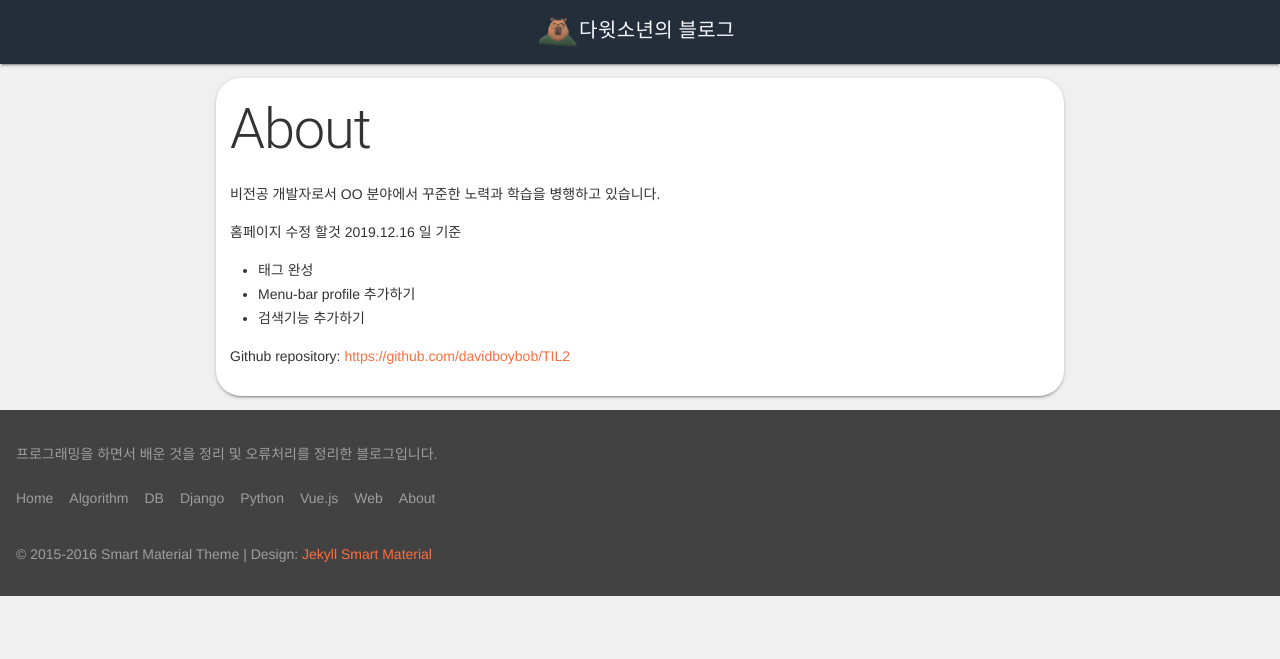
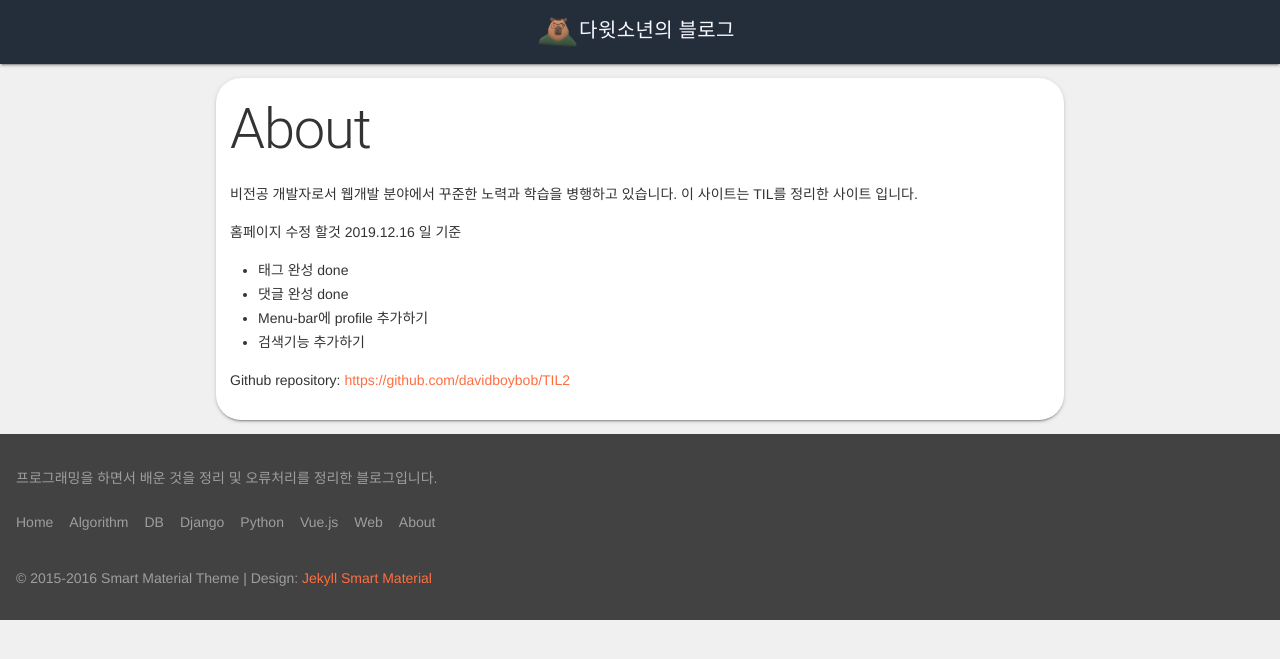
Before and after one commit to davidboybob/davidboybob.github.io, a Jekyll site: the page built from about.md, in a window 1280 px wide. Shown: the top 659 px of the page. Built offline with Jekyll 4.4.1, drawn with Linux system fonts in a browser that asks for light colours; nearby versions of some CDN libraries; comment, search, counter and statistics services are not loaded.

Commit message:
about | todolist

```diff
--- a/about.md
+++ b/about.md
@@ -4,11 +4,13 @@ title: About
 permalink: /about/
 ---
 
-비전공 개발자로서 OO 분야에서 꾸준한 노력과 학습을 병행하고 있습니다.
+비전공 개발자로서 웹개발 분야에서 꾸준한 노력과 학습을 병행하고 있습니다.
+이 사이트는 TIL를 정리한 사이트 입니다.
 
 홈페이지 수정 할것 2019.12.16 일 기준
-- 태그 완성
-- Menu-bar profile 추가하기
+- 태그 완성 done
+- 댓글 완성 done
+- Menu-bar에 profile 추가하기
 - 검색기능 추가하기
 
 Github repository: [https://github.com/davidboybob/TIL2](https://github.com/davidboybob/TIL2)
```
